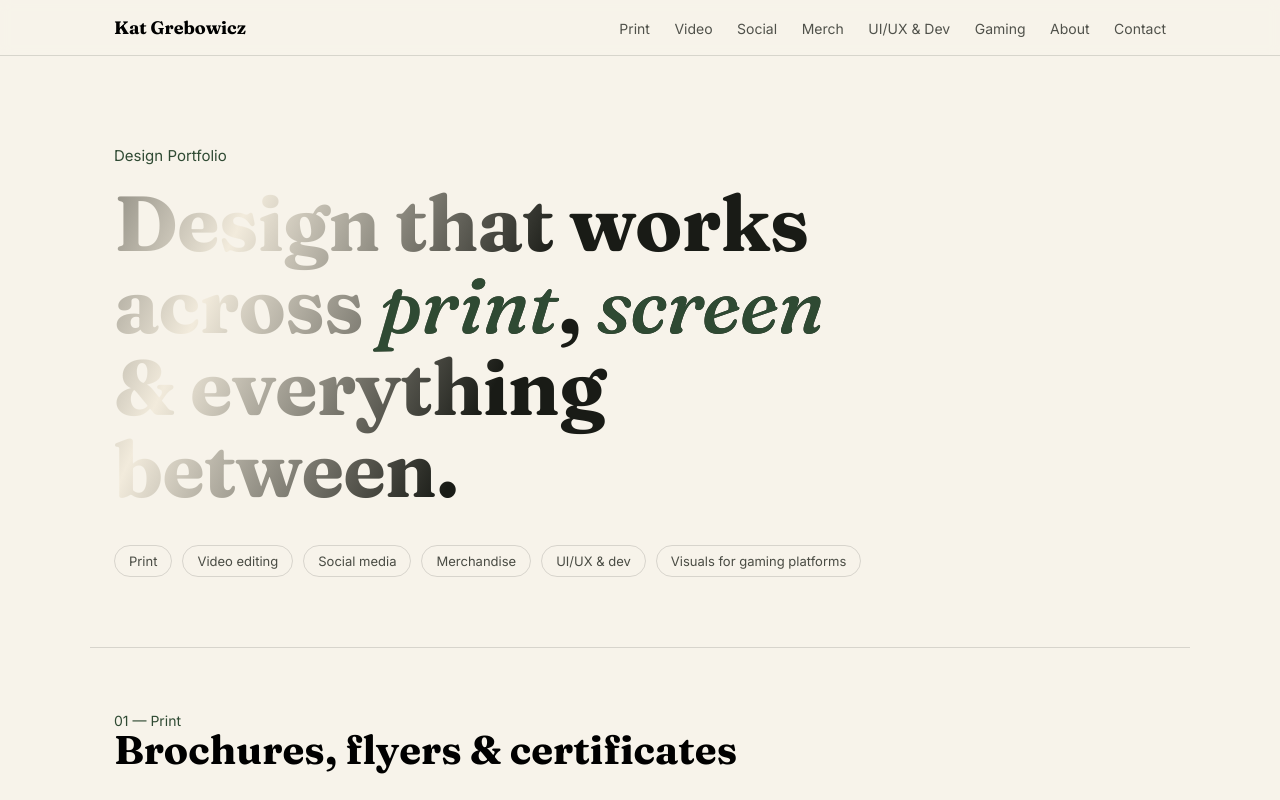
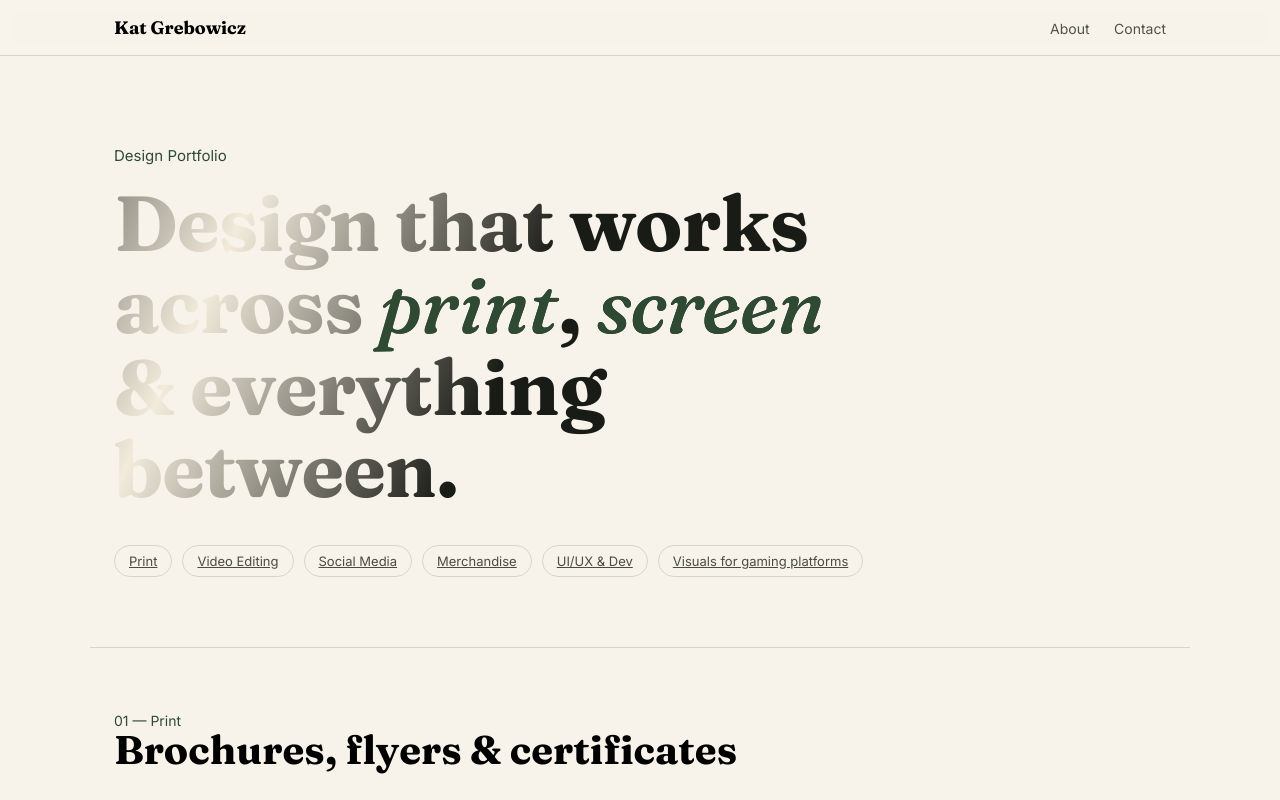
Before and after one commit to katgrebowicz/designportfolio, a plain HTML site: page index.html in a window 1280 px wide. Shown: the top 800 px of the page. Drawn offline with Linux system fonts and the light colour scheme.

Commit message:
Update index.html

```diff
--- a/index.html
+++ b/index.html
@@ -202,7 +202,7 @@
   .about-wrap{
     display:grid;
     grid-template-columns:1fr 1fr;
-    gap:0px;
+    gap:20px;
     align-items:start;
   }
 
@@ -291,12 +291,8 @@
   <div class="nav-inner">
     <span class="nav-name">Kat Grebowicz</span>
     <div>
-      <a href="#print">Print</a>
-      <a href="#video">Video</a>
-      <a href="#social">Social</a>
-      <a href="#merch">Merch</a>
-      <a href="#uiux">UI/UX &amp; Dev</a>
-      <a href="#gaming">Gaming</a>
+
+
       <a href="#about">About</a>
       <a href="#contact">Contact</a>
     </div>
@@ -307,12 +303,12 @@
   <div class="hero-kicker">Design Portfolio</div>
   <h1>Design that works<br>across <em>print</em>, <em>screen</em><br>&amp; everything between.</h1>
   <div class="hero-tags">
-    <span class="tag">Print</span>
-    <span class="tag">Video editing</span>
-    <span class="tag">Social media</span>
-    <span class="tag">Merchandise</span>
-    <span class="tag">UI/UX &amp; dev</span>
-    <span class="tag">Visuals for gaming platforms</span>
+    <span class="tag"><a href="#print">Print</a></span>
+    <span class="tag"><a href="#video">Video Editing</a></span>
+    <span class="tag"><a href="#social">Social Media</a></span>
+    <span class="tag"><a href="#merch">Merchandise</a></span>
+    <span class="tag"><a href="#uiux">UI/UX &amp; Dev</a></span>
+    <span class="tag"><a href="#gaming">Visuals for gaming platforms</a></span>
   </div>
 </header>
 
@@ -420,7 +416,7 @@ I selected imagery that communicates the experiences the brand wanted to highlig
   - Exploring our global presence</p>
         <a class="card-cta" href="#">View the profile →</a>
       </div>
- <div class="thumb has-image" style="background-image: url('images/es-ig-feed.png'); background-size: cover; background-position: center;"></div>
+ <div class="thumb has-image" style="background-image: url('images/es-ig-feed.png'); background-size: contain; background-position: center; background-repeat: no-repeat;"></div>
     </div>
     <div class="card" style="--tone:#DCE0CB">
       <div class="card-body">
@@ -437,7 +433,7 @@ I selected imagery that communicates the experiences the brand wanted to highlig
   - Celebrating academic achievement and personal growth</p>
         <a class="card-cta" href="#">View the profile →</a>
       </div>
- <div class="thumb has-image" style="background-image: url('images/gaa-ig-feed.png'); background-size: cover; background-position: center;"></div>
+ <div class="thumb has-image" style="background-image: url('images/gaa-ig-feed.png'); background-size: contain; background-position: center; background-repeat: no-repeat;"></div>
     </div>
   </div>
 </section>
```
